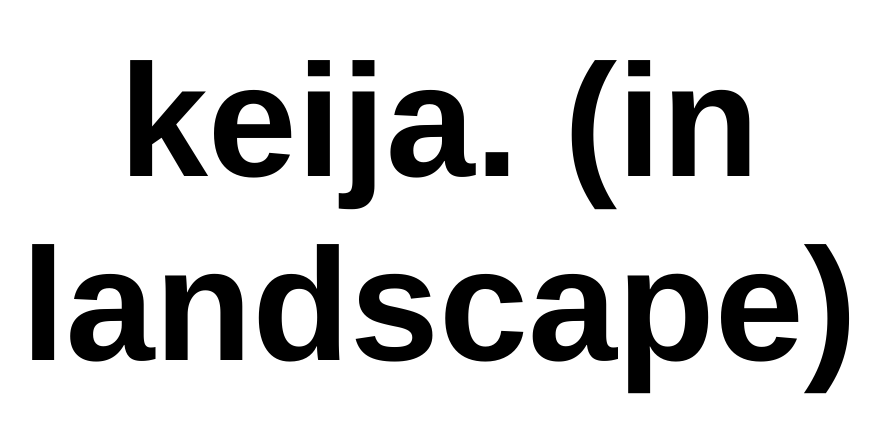
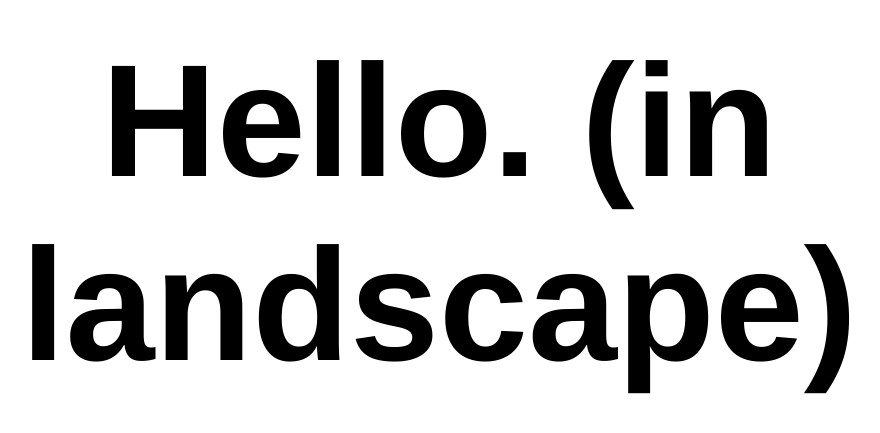
Before and after one commit to dilipr94/dilipramesh.github.io, a plain HTML site: page index.html in a window 1280 px wide. Shown: the part 131-564 px from the top of the page, without its empty margins (201-1081 px from the left). Drawn offline with Linux system fonts and the light colour scheme.

Commit message:
Update index.html

```diff
--- a/index.html
+++ b/index.html
@@ -50,7 +50,7 @@
 <body>
     <article id="item">
         <section id="subitem">
-            <h1>keija.</h1>
+            <h1>Hello.</h1>
         </section>
     </article>
 </body>
```
